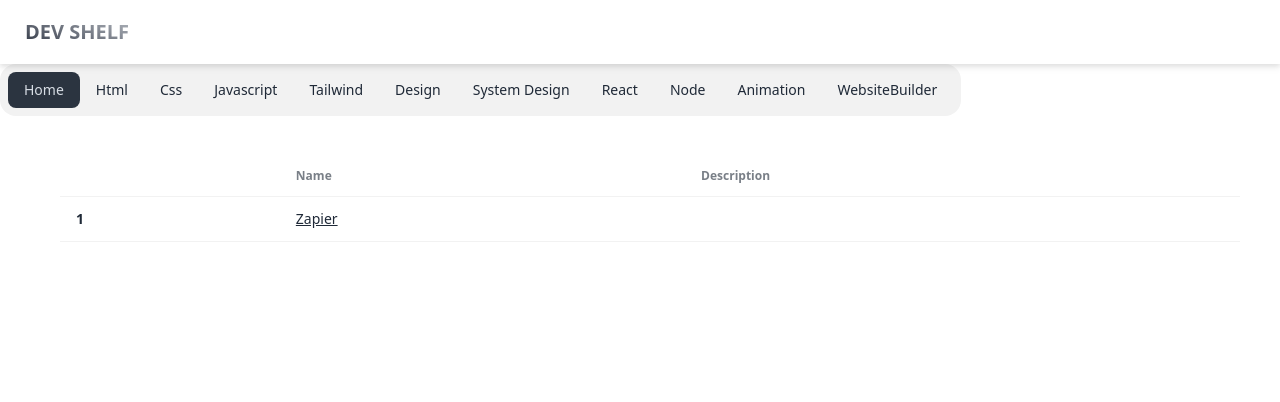
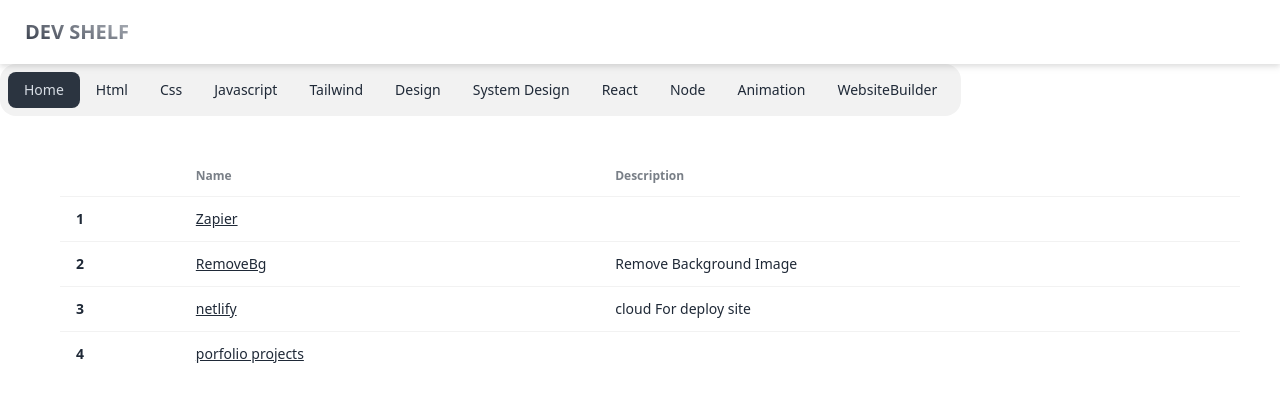
Before and after one commit to Upendrasahu99/dev-shelf, a React (Vite) app: page /dev-shelf/home in a window 1280 px wide. Shown: the top 402 px of the page. Built offline with nearby package versions, Linux system fonts and the light colour scheme.

Commit message:
added more data

```diff
--- a/src/data/data.js
+++ b/src/data/data.js
@@ -146,49 +146,49 @@
     link: 'https://typescale.com/',
     detail: 'For giving font size accroding to section'
   },{
-    page: '',
-    name: '',
-    link: '',
+    page: 'HomePage',
+    name: 'RemoveBg',
+    link: 'https://www.remove.bg/',
+    detail: 'Remove Background Image'
+  },{
+    page: 'SystemDesign',
+    name: 'ByteByteGo',
+    link: 'https://bytebytego.com/',
     detail: ''
   },{
-    page: '',
-    name: '',
-    link: '',
+    page: 'WebsiteBuilder',
+    name: 'Agora App builder',
+    link: 'https://appbuilder.agora.io/',
+    detail: 'video chat application with low code'
+  },{
+    page: 'HomePage',
+    name: 'netlify',
+    link: 'https://www.netlify.com/',
+    detail: 'cloud For deploy site'
+  },{
+    page: 'JavascriptPage',
+    name: 'miragejs',
+    link: 'https://miragejs.com/',
     detail: ''
   },{
-    page: '',
-    name: '',
-    link: '',
+    page: 'HomePage',
+    name: 'porfolio projects',
+    link: 'https://github.com/emmabostian/developer-portfolios',
     detail: ''
   },{
-    page: '',
-    name: '',
-    link: '',
+    page: 'JavascriptPage',
+    name: 'D3.js',
+    link: 'https://d3js.org/',
+    detail: 'data visualization'
+  },{
+    page: 'JavascriptPage',
+    name: 'p5.js',
+    link: 'https://p5js.org/tutorials/',
     detail: ''
   },{
-    page: '',
-    name: '',
-    link: '',
-    detail: ''
-  },{
-    page: '',
-    name: '',
-    link: '',
-    detail: ''
-  },{
-    page: '',
-    name: '',
-    link: '',
-    detail: ''
-  },{
-    page: '',
-    name: '',
-    link: '',
-    detail: ''
-  },{
-    page: '',
-    name: '',
-    link: '',
+    page: 'JavascriptPage',
+    name: 'react spring',
+    link: 'https://www.react-spring.dev/',
     detail: ''
   },{
     page: '',
```
